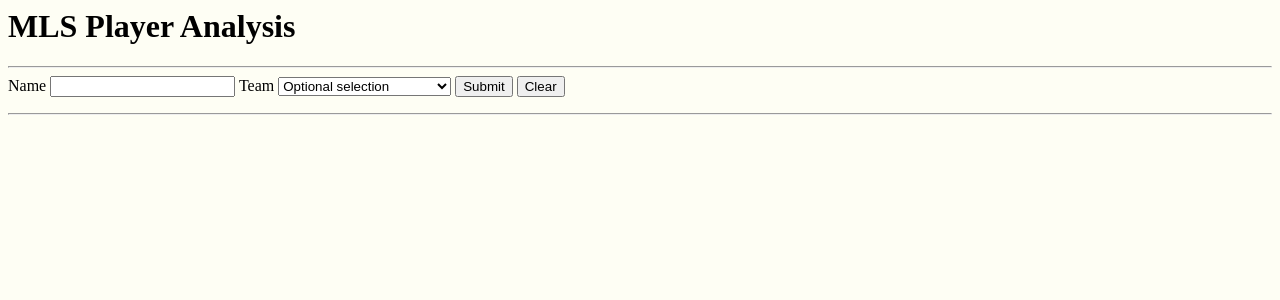
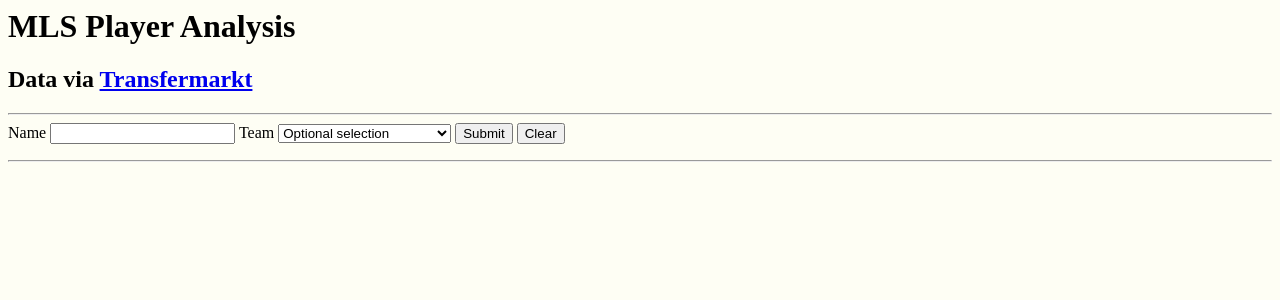
Before and after one commit to derrickpriebe/MLS-Players, a Flask app: template templates/home.html in a window 1280 px wide. Shown: the top 300 px of the page. Run offline with Flask 2, Linux system fonts and the light colour scheme; the template is opened without the code that fills it, so the values that code supplies are empty.

Commit message:
Working html UI

```diff
--- a/templates/home.html
+++ b/templates/home.html
@@ -1,11 +1,12 @@
 <html>
 <head>
     <title>MLS Player Analysis</title>
-    <link href="/static/css/style.css" rel="stylesheet" type="text/css"/>
+    <link href="../static/css/style.css" rel="stylesheet" type="text/css"/>
 </head>
 
 <body>
 <h1>MLS Player Analysis</h1>
+<h2>Data via <a href="http://transfermarkt.com/">Transfermarkt</a></h2>
 <hr>
 <div class="selections">
     <form action="action_page.php">
--- a/templates/results.html
+++ b/templates/results.html
@@ -1,11 +1,12 @@
 <html>
 <head>
     <title>MLS Player Analysis</title>
-    <link href="/static/css/style.css" rel="stylesheet" type="text/css"/>
+    <link href="../static/css/style.css" rel="stylesheet" type="text/css"/>
 </head>
 
 <body>
 <h1>MLS Player Analysis</h1>
+<h2>Data via <a href="http://transfermarkt.com/">Transfermarkt</a></h2>
 <hr>
 <div class="selections">
     <form action="action_page.php">
```
Also changed, not shown: static/css/style.css (renamed from style.css).
